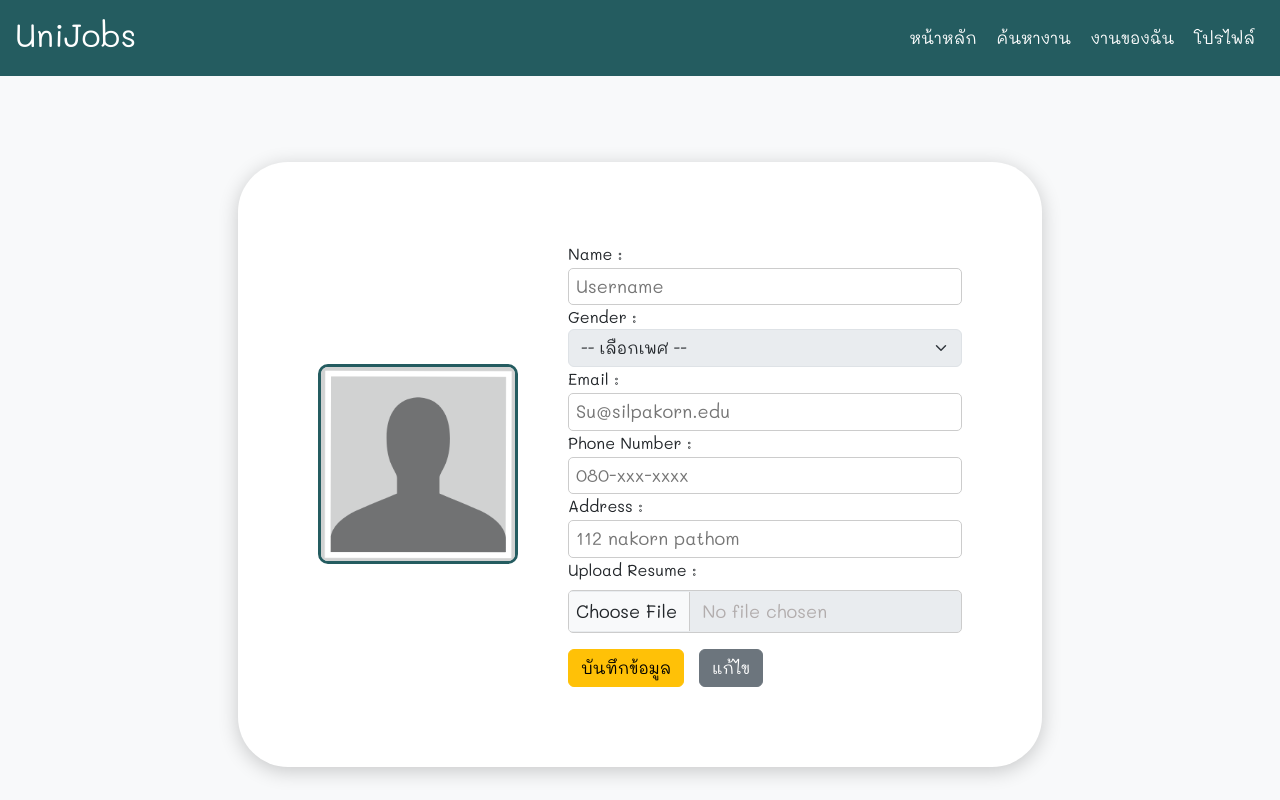
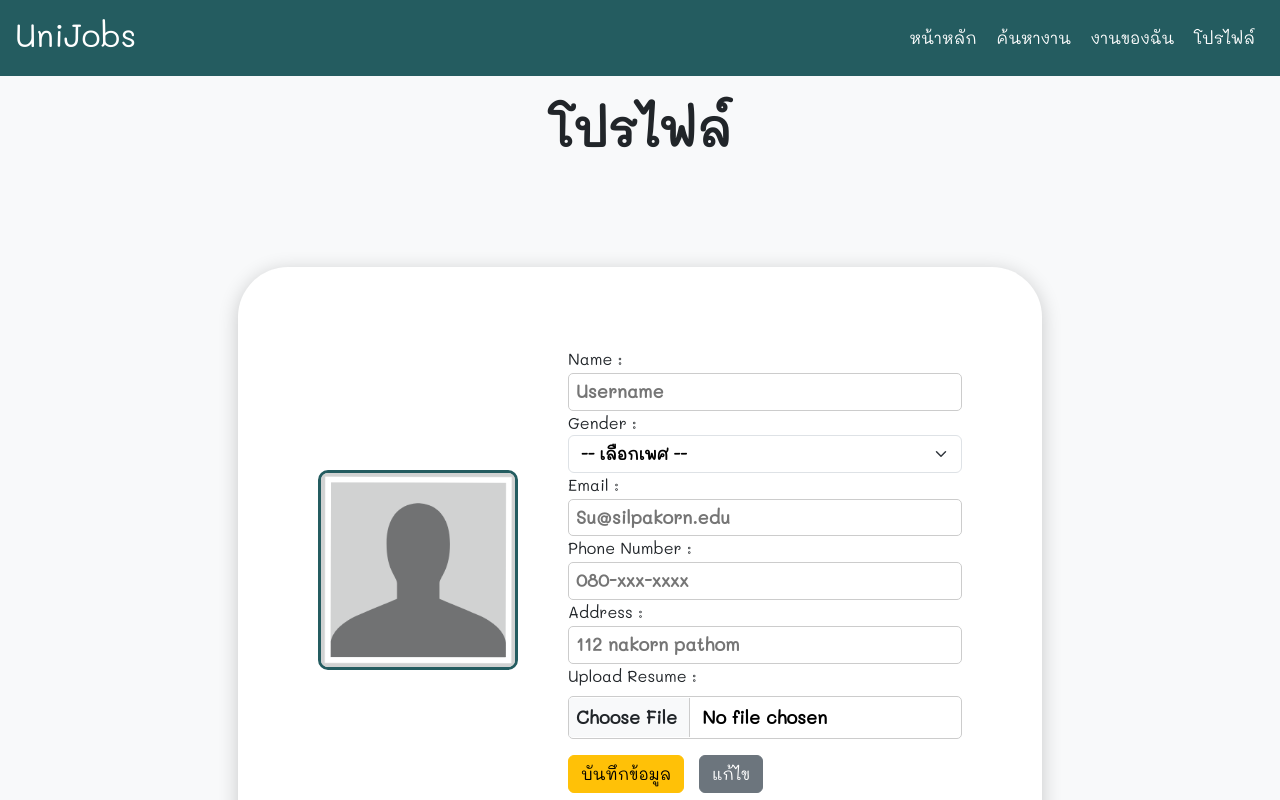
Before and after one commit to maymeowww/UniJobs, a plain HTML site: page profile/src/Profile.html in a window 1280 px wide. Both pictures are taken after a click on the button "บันทึกข้อมูล". Shown: the top 800 px of the page. Drawn offline with nearby package versions, Linux system fonts and the light colour scheme.

Commit message:
Update Profile.html

```diff
--- a/profile/src/Profile.html
+++ b/profile/src/Profile.html
@@ -75,12 +75,13 @@
             <a href="Profile.html">โปรไฟล์</a>
         </div>
     </div>
+    <h1 class="text-center my-4" style="font-weight: bold; font-size: 3rem;">โปรไฟล์</h1>
     <div class="profile-container mt-5">
         <div class="profile-card">
             <img id="profileImage" src="nonepic.png" alt="Profile Picture" class="profile-img">
             <div class="profile-info">
                 <label for="username" class="profile-label">Name :</label>
-                <h3><input type="text" id="username" placeholder="Username"></h3>
+                <h3><input type="text" id="name" placeholder="Username"></h3>
                 <label for="gender" class="profile-label">Gender :</label>
                 <h3>
                 <select id="gender" class="form-select">
@@ -132,9 +133,13 @@
             }
         });
 
-
+        // บันทึกข้อมูล
         document.getElementById("saveBtn").addEventListener("click", function() {
-
+            // ล็อกฟอร์มไม่ให้แก้ไขหลังจากบันทึก
+            document.querySelectorAll('.profile-info input, .profile-info select').forEach(el => {
+            el.style.fontWeight = 'bold';
+            el.style.color = '#000';
+                });
             document.getElementById("username").setAttribute("readonly", true);
             document.getElementById("email").setAttribute("readonly", true);
             document.getElementById("phone").setAttribute("readonly", true);
```
